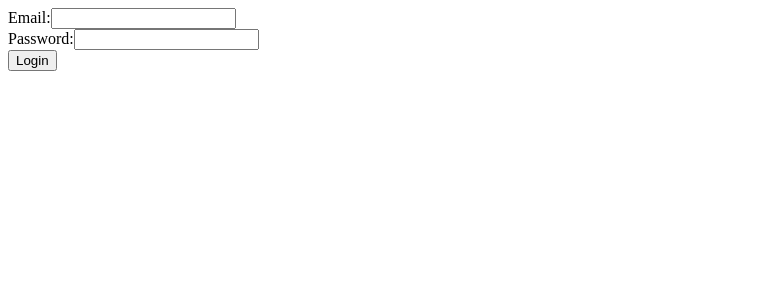
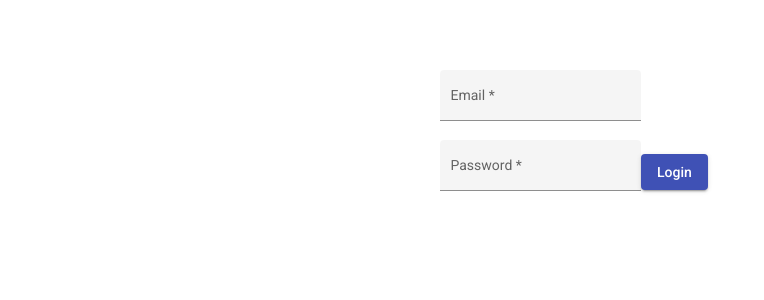
Before and after one commit to LeivyMendoza/roadway-report-app, an Angular app in the folder RoadwayReportAngularClient/: page /login in a window 1280 px wide. Shown: the top 300 px of the page, without its empty margins (0-764 px from the left). Built offline with nearby package versions, Linux system fonts and the light colour scheme.

Commit message:
add angular material component styling

```diff
--- a/RoadwayReportAngularClient/angular.json
+++ b/RoadwayReportAngularClient/angular.json
@@ -23,6 +23,7 @@
               "src/assets"
             ],
             "styles": [
+              "./node_modules/@angular/material/prebuilt-themes/pink-bluegrey.css",
               "src/styles.css"
             ],
             "scripts": []
@@ -90,6 +91,7 @@
               "src/assets"
             ],
             "styles": [
+              "./node_modules/@angular/material/prebuilt-themes/pink-bluegrey.css",
               "src/styles.css"
             ],
             "scripts": []
--- a/RoadwayReportAngularClient/package.json
+++ b/RoadwayReportAngularClient/package.json
@@ -11,10 +11,12 @@
   "private": true,
   "dependencies": {
     "@angular/animations": "^14.2.0",
+    "@angular/cdk": "^13.0.0",
     "@angular/common": "^14.2.0",
     "@angular/compiler": "^14.2.0",
     "@angular/core": "^14.2.0",
     "@angular/forms": "^14.2.0",
+    "@angular/material": "^13.0.0",
     "@angular/platform-browser": "^14.2.0",
     "@angular/platform-browser-dynamic": "^14.2.0",
     "@angular/router": "^14.2.0",
--- a/RoadwayReportAngularClient/src/app/components/login/login.component.css
+++ b/RoadwayReportAngularClient/src/app/components/login/login.component.css
@@ -0,0 +1,5 @@
+.login-container {
+    max-width: 400px;
+    margin: 50px auto;
+    padding: 20px;
+  }
--- a/RoadwayReportAngularClient/src/app/components/login/login.component.html
+++ b/RoadwayReportAngularClient/src/app/components/login/login.component.html
@@ -1,13 +1,15 @@
 <div class="login-container">
     <form (ngSubmit)="onLogin()">
-      <div>
-        <label for="email">Email:</label>
-        <input type="email" id="email" [(ngModel)]="email" name="email" required>
-      </div>
-      <div>
-        <label for="password">Password:</label>
-        <input type="password" id="password" [(ngModel)]="password" name="password" required>
-      </div>
-      <button type="submit">Login</button>
+      <mat-form-field appearance="fill">
+        <mat-label>Email</mat-label>
+        <input matInput type="email" [(ngModel)]="email" name="email" required>
+      </mat-form-field>
+
+      <mat-form-field appearance="fill">
+        <mat-label>Password</mat-label>
+        <input matInput type="password" [(ngModel)]="password" name="password" required>
+      </mat-form-field>
+
+      <button mat-raised-button color="primary" type="submit">Login</button>
     </form>
   </div>
--- a/RoadwayReportAngularClient/src/index.html
+++ b/RoadwayReportAngularClient/src/index.html
@@ -6,8 +6,11 @@
   <base href="/">
   <meta name="viewport" content="width=device-width, initial-scale=1">
   <link rel="icon" type="image/x-icon" href="favicon.ico">
+  <link rel="preconnect" href="https://fonts.gstatic.com">
+  <link href="https://fonts.googleapis.com/css2?family=Roboto:wght@300;400;500&display=swap" rel="stylesheet">
+  <link href="https://fonts.googleapis.com/icon?family=Material+Icons" rel="stylesheet">
 </head>
-<body>
+<body class="mat-typography">
   <app-root></app-root>
 </body>
 </html>
--- a/RoadwayReportAngularClient/src/styles.css
+++ b/RoadwayReportAngularClient/src/styles.css
@@ -1 +1,3 @@
-/* You can add global styles to this file, and also import other style files */
+@import '~@angular/material/prebuilt-themes/indigo-pink.css';
+html, body { height: 100%; }
+body { margin: 0; font-family: Roboto, "Helvetica Neue", sans-serif; }
```
Also changed, not shown: RoadwayReportAngularClient/src/app/app.module.ts (+7 -1 lines), 1 other file (tests, documents, lock files or other folders).
